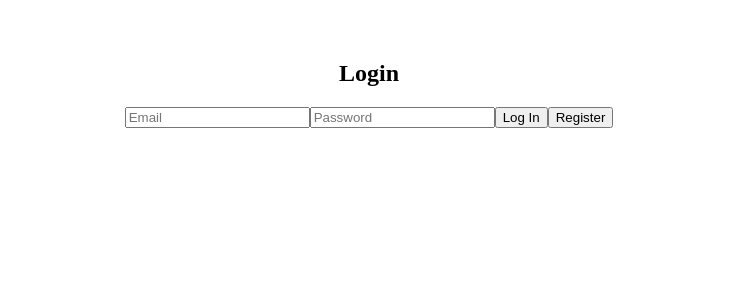
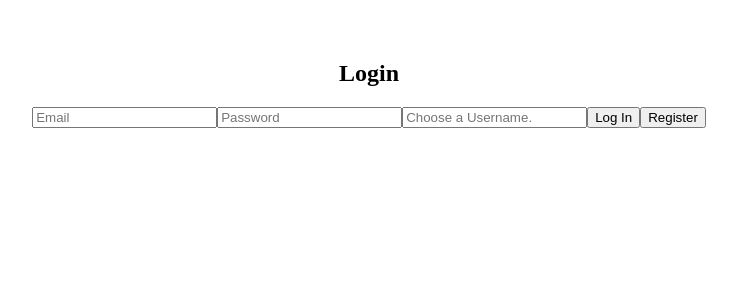
Before and after one commit to jonasclick/Quizelle, a React (Vite) app: page / in a window 1280 px wide. Shown: the top 300 px of the page, without its empty margins (271-1008 px from the left). Built offline with nearby package versions, Linux system fonts and the light colour scheme; no server answers.

Commit message:
Add username logic: User sets username at registration.

```diff
--- a/src/pages/LoginPage.tsx
+++ b/src/pages/LoginPage.tsx
@@ -4,11 +4,14 @@ import {
   createUserWithEmailAndPassword,
 } from 'firebase/auth';
 import { auth } from '../services/firebaseInit';
+import { createUserDocument } from '../services/userService';
 
 export default function LoginPage() {
   const [email, setEmail] = useState('');
   const [password, setPassword] = useState('');
+  const [username, setUsername] = useState('');
 
+  // Login existing user (using Auth)
   const login = async () => {
     try {
       await signInWithEmailAndPassword(auth, email, password);
@@ -17,9 +20,20 @@ export default function LoginPage() {
     }
   };
 
+  // Registration: Create new user in Auth and in DB
   const register = async () => {
     try {
-      await createUserWithEmailAndPassword(auth, email, password);
+      // in Auth
+      const userCred = await createUserWithEmailAndPassword(
+        auth,
+        email,
+        password
+      );
+      const uid = userCred.user.uid;
+
+      // in DB
+      await createUserDocument(uid, email, username);
+
       alert('Account created!');
     } catch (error: any) {
       alert('Registration failed: ' + error.message);
@@ -40,6 +54,11 @@ export default function LoginPage() {
         placeholder='Password'
         type='password'
       />
+      <input
+        value={username}
+        onChange={(e) => setUsername(e.target.value)}
+        placeholder='Choose a Username.'
+      />
       <button onClick={login}>Log In</button>
       <button onClick={register}>Register</button>
     </div>
--- a/src/services/userService.ts
+++ b/src/services/userService.ts
@@ -5,6 +5,19 @@ function getUserId(): string {
   const uid = auth.currentUser?.uid;
   if (!uid) throw new Error('User is not logged in.');
   return uid;
+}
+
+// Add new user to DB (right after AuthAccount creation)
+export async function createUserDocument(
+  uid: string,
+  email: string,
+  username: string
+) {
+  await setDoc(doc(db, 'users', uid), {
+    email,
+    username,
+    score: 0,
+  });
 }
 
 // Fetch user score from db
```
